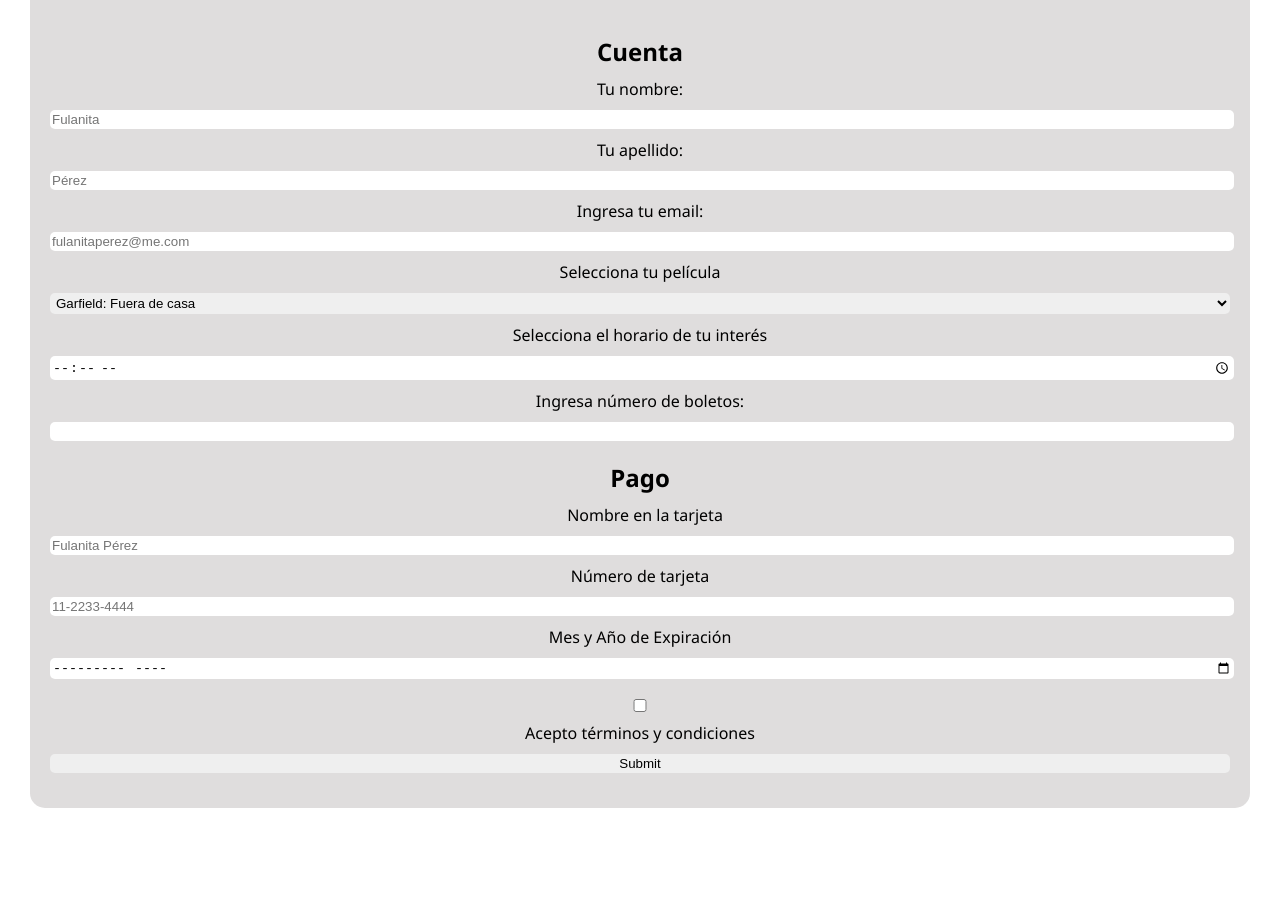
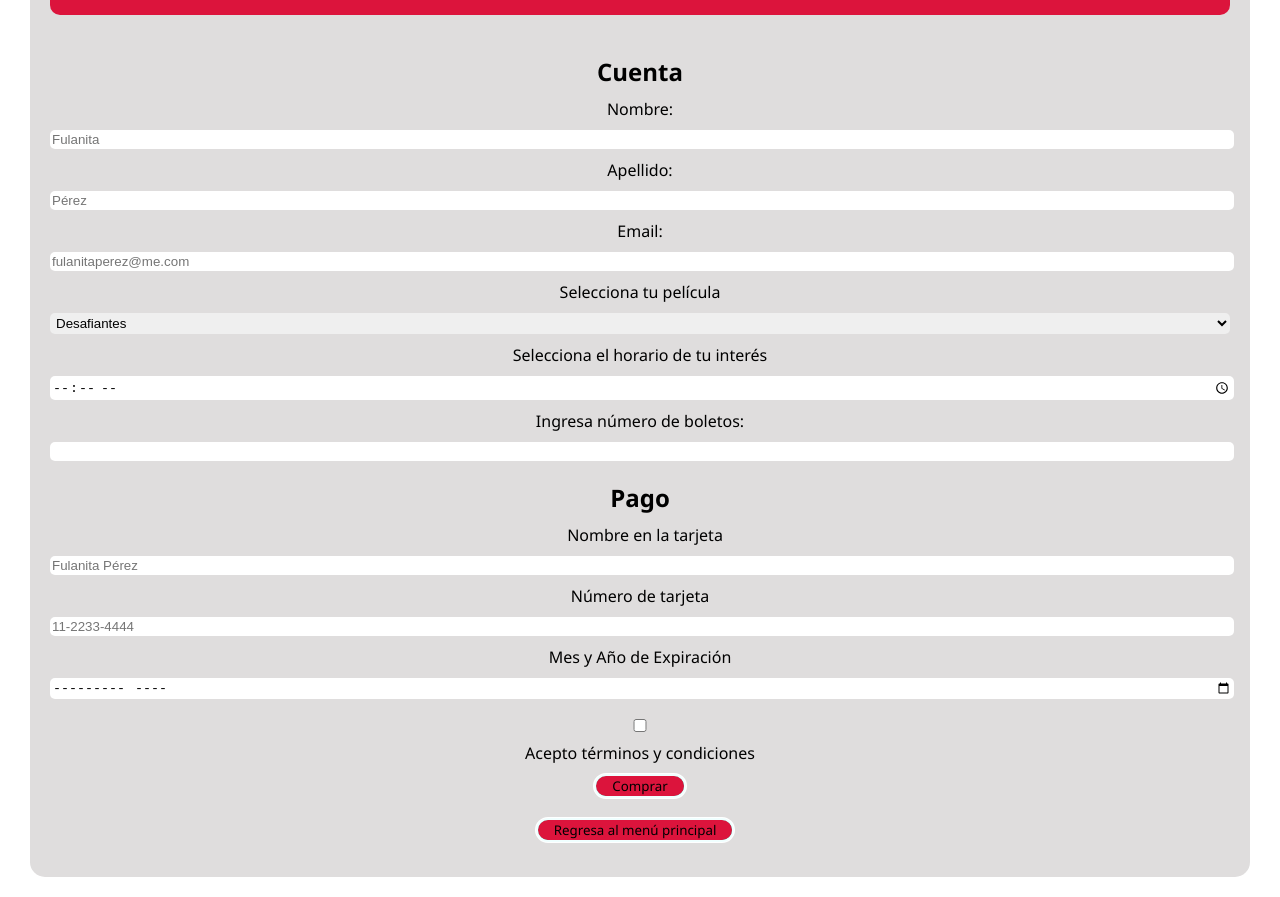
Before and after one commit to Sofiacrf/cine, a plain HTML site: page form.html in a window 1280 px wide. Shown: the part 136-1033 px from the top of the page. Before the commit the page ends 964 px from the top, so only its background shows below. Drawn offline with Linux system fonts and the light colour scheme.

Commit message:
Termino de editar el formulario

```diff
--- a/form.html
+++ b/form.html
@@ -5,7 +5,7 @@
     <meta charset="UTF-8">
     <meta name="viewport" content="width=device-width, initial-scale=1.0">
     <title>Form</title>
-    <link rel="stylesheet" href="./styles.css">
+    <link rel="stylesheet" href="./formulario.css">
 </head>
 
 <body>
@@ -17,22 +17,22 @@
 
         <form class="form">
             <h2>Cuenta</h2>
-            <label>Tu nombre:</label>
+            <label>Nombre:</label>
             <input type="text" placeholder="Fulanita">
             <br>
-            <label>Tu apellido:</label>
+            <label>Apellido:</label>
             <input type="text" placeholder="Pérez">
             <br>
-            <label>Ingresa tu email:</label>
+            <label>Email:</label>
             <input type="email" placeholder="fulanitaperez@me.com">
             <br>
             <label>Selecciona tu película</label>
             <select name="horario">
-                <option value="peliuno">Garfield: Fuera de casa</option>
-                <option value="pelidos">Pelicula 2</option>
-                <option value="pelitres">Pelicula 3</option>
-                <option value="pelicuatro">Pelicula 4</option>
-                <option value="pelicinco">Pelicula 5</option>
+                <option value="peliuno">Desafiantes</option>
+                <option value="pelidos">Garfield: Fuera de Casa</option>
+                <option value="pelitres">Guerra Civil</option>
+                <option value="pelicuatro">Jugaremos en el Bosque</option>
+                <option value="pelicinco">Profesión Peligro</option>
             </select>
             <br>
             <label>Selecciona el horario de tu interés</label>
@@ -54,7 +54,9 @@
             <input type="checkbox" value="acepto">
             <label for="">Acepto términos y condiciones</label>
             <br>
-            <input type="submit" value="Submit">
+            <button class="button"><a href="./index.html">Comprar</a></button>
+            <br>
+            <button class="button"><a href="./index.html">Regresa al menú principal</a></button>
         </form>
 
     </div>
--- a/styles.css
+++ b/formulario.css
@@ -5,6 +5,7 @@
 .container {
     text-align: center;
     border-radius: 15px;
+    box-sizing: content-box;
     padding: 10px;
     background-color: rgb(223, 221, 221);
 }
@@ -14,7 +15,7 @@
     background-color: crimson;
     border-radius: 10px;
     padding: 8px;
-    font-family: monospace;
+    font-family: 'Segoe UI', Tahoma, Geneva, Verdana, sans-serif;
 }
 .form {
     grid-area: form;
@@ -51,6 +52,21 @@
     "form"
 }
 
+.button {
+    border-radius: 20px;
+    background-color: crimson;
+    color: azure;
+    outline: auto;
+
+}
+
+.button a {
+    text-decoration: none;
+    color: black;
+    font-family: 'Segoe UI', Tahoma, Geneva, Verdana, sans-serif;
+    text-align: center;
+}
+
 @media(min-width: 768px){
     .container{
         grid-template-columns: auto;
--- a/style.css
+++ b/style.css
@@ -241,6 +241,7 @@ body {
 .slide img {
   width: 25rem;
   vertical-align: right;
+  overflow: hidden;
 }
 
 .slide a {
```
Also changed, not shown: index.html (+2 -3 lines).
